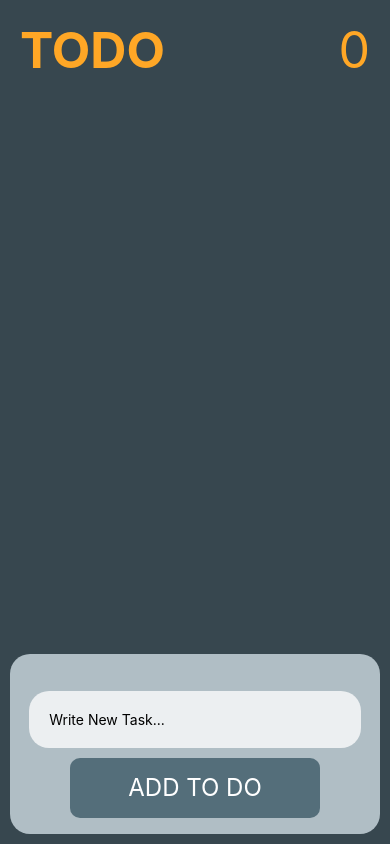
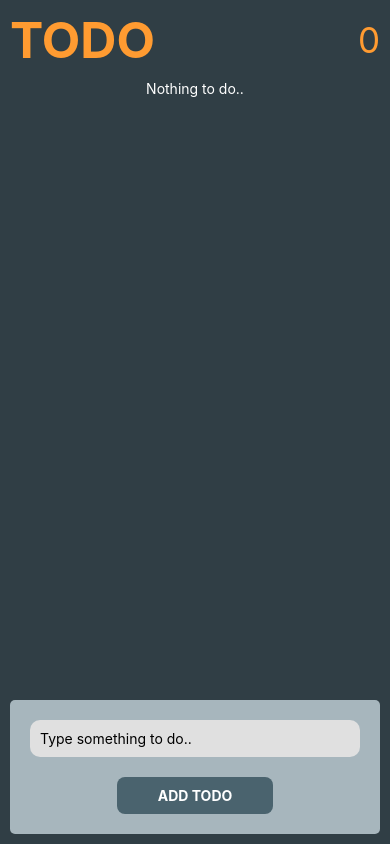
Before and after one commit to Hkc1673/React-Native-toDoList, a React Native app: screen / in a window 390 px wide. Built offline with nearby package versions, Linux system fonts and the light colour scheme.

Commit message:
project completed with function component

```diff
--- a/index.js
+++ b/index.js
@@ -3,7 +3,7 @@
  */
 
 import {AppRegistry} from 'react-native';
-import App from './src/App';
+import Main from './src/Main.js';
 import {name as appName} from './app.json';
 
-AppRegistry.registerComponent(appName, () => App);
+AppRegistry.registerComponent(appName, () => Main);
--- a/src/App.js
+++ /dev/null
@@ -1,13 +0,0 @@
-
-import React from 'react';
-import Main from "./Main";
-import Note from './Note';
-
-export default class App extends React.Component {
-  render(){
-    return (
-      <Main/>
-
-    );
-  }
-}
--- a/src/Main.js
+++ b/src/Main.js
@@ -1,136 +1,69 @@
+import React, {useState} from "react";
+import { SafeAreaView, Text, View, FlatList } from 'react-native';
 
-import React from 'react';
-import {
-  StyleSheet,
-  ScrollView,
-  View,
-  Text,
-  TextInput,
-  TouchableOpacity,
-  Dimensions,
-} from 'react-native';
-import Note from "./Note";
+import { main } from './styles';
+import { TodoInput, TodoCard } from './components';
 
+const Main = () => {
+    const [list, setList] = useState([])
 
-
-export default class Main extends React.Component  {
-
-    constructor(props){
-      super(props);
-
-      this.state = {
-        noteArray:[],
-        noteText:"",
-      }
+    function addTodo(text) {
+        const element = {
+            id: list.length,
+            todo: text,
+            isDone: false
+        }
+        const newArray = [element, ...list]
+        setList(newArray);
     }
 
+    function doneTodo(todoId) {
+        const newArray = [...list];
+        const todoIndex = newArray.findIndex(item => item.id == todoId);
 
+        newArray[todoIndex].isDone = !newArray[todoIndex].isDone;
 
-    render(){
+        setList(newArray);
+    }
 
-        let notes = this.state.noteArray.map((val,key)=>{
-          return <Note key={key} keyval={key} val={val}
-                  deleteMethod={()=> this.deleteNote(key)}/>
-        });
+    function removeTodo(todoId) {
+        const newArray = [...list];
+        const todoIndex = list.findIndex(t => t.id == todoId);
 
+        newArray.splice(todoIndex, 1);
+        setList(newArray);
+    }
+
+    const renderTodo = ({ item }) => {
         return (
-            <View style= {styles.container}>
-              <View style={styles.header}>
-                <Text style={styles.headerText}>TODO</Text>
-                <Text style={{ fontSize: 50, color: '#FFA726'  }}>{notes.length}</Text>
-              </View>
+            <TodoCard
+                data={item}
+                onDone={() => doneTodo(item.id)}
+                onRemove={() => removeTodo(item.id)}
+            />
+        )
+    }
 
-              <ScrollView style={styles.scrollContainer}>
-                {notes}
-              </ScrollView>
+    return (
+        <SafeAreaView style={main.container}>
 
-              <View style={styles.footer}>
-                <TextInput
-                 style={styles.textInput}
-                 onChangeText={(noteText)=> this.setState({noteText})}
-                 value={this.state.noteText}
-                 placeholder="Write New Task..."
-                 underlineColorAndroid="transparent">
-                </TextInput>
-
-
-                <TouchableOpacity onPress={this.addNote.bind(this)}
-                style={styles.addButton}>
-                  <Text style={styles.addButtonText}>ADD TO DO</Text>
-                </TouchableOpacity>
+                <View style={main.banner}>
+                    <Text style={main.todoText}>TODO</Text>
+                    <Text style={main.todoCount}>{list.filter(t => t.isDone === false).length}</Text>
                 </View>
 
-            </View>
-          );
-    }
-    addNote() {
-      if (this.state.noteText) {
+                <FlatList
+                    keyExtractor={(item, index) => index.toString()}
+                    data={list}
+                    renderItem={renderTodo}
+                    ListEmptyComponent={() => <Text style={main.emptyComponent}>Nothing to do..</Text>}
+                />
 
-        this.state.noteArray.push({
-          "note":this.state.noteText
-        });
+                <TodoInput
+                    onTodoEnter={todoText => addTodo(todoText)}
+                />
+        </SafeAreaView>
+    );
+}
 
-        this.setState({noteArray: this.state.noteArray});
-        this.setState({noteText: ""});
-      }
-    }
-
-    deleteNote(key){
-        this.state.noteArray.splice(key,1);
-        this.setState({noteArray: this.state.noteArray});
-    }
-};
-
-
-
-
-const styles = StyleSheet.create({
-  container: {
-    flex: 1,
-    backgroundColor: "#37474F",
-  },
-  header: {
-    flexDirection: "row",
-    alignItems: "center",
-    justifyContent: "space-between",
-    padding: 20,
-  },
-  headerText: {
-    color: '#FFA726',
-    fontWeight:"bold",
-    fontSize: 50,
-  },
-  scrollContainer: {
-    flex: 1,
-  },
-  footer: {
-    height:180,
-    alignItems: 'center',
-    justifyContent: 'center',
-    backgroundColor: "#B0BEC5",
-    margin:10,
-    borderRadius: 20,
-
-  },
-  textInput: {
-    color: 'black',
-    padding: 20,
-    backgroundColor: '#ECEFF1',
-    borderRadius: 20,
-    margin: 20,
-    marginBottom: 10,
-    width: Dimensions.get("window").width*0.85,
-  },
-  addButton: {
-    backgroundColor: '#546E7A',
-    width: 250,
-    height: 60,
-    borderRadius: 10,
-    alignItems: 'center',
-    justifyContent: 'center',
-  },
-  addButtonText: {
-    color: '#fff',
-    fontSize: 24,
-  },
-});
+export default Main;
--- /dev/null
+++ b/src/components/TodoCard.js
@@ -0,0 +1,21 @@
+import React from 'react';
+import { Text, TouchableOpacity } from 'react-native';
+
+import { todo_card } from '../styles'
+
+const TodoCard = (props) => {
+    return (
+        <TouchableOpacity
+            style={todo_card.container}
+            onPress={() => props.onDone()}
+            onLongPress={() => props.onRemove()}
+        >
+            <Text style={[
+                todo_card.text,
+                { textDecorationLine: props.data.isDone ? 'line-through' : null }
+            ]}>{props.data.todo}</Text>
+        </TouchableOpacity>
+    )
+}
+
+export { TodoCard }
--- /dev/null
+++ b/src/components/TodoInput.js
@@ -0,0 +1,29 @@
+import React, { useState } from 'react';
+import { View, Text, TextInput, TouchableOpacity } from 'react-native';
+
+import { todo_input } from '../styles'
+
+const TodoInput = (props) => {
+    const [text, setText] = useState("");
+
+    return (
+        <View style={todo_input.container}>
+            <View style={todo_input.inputContainer}>
+                <TextInput
+                    placeholder="Type something to do.."
+                    onChangeText={value => setText(value)}
+                />
+            </View>
+
+            <TouchableOpacity
+                style={todo_input.buttonContainer}
+                onPress={() => props.onTodoEnter(text)}
+            >
+                <Text style={todo_input.buttonText}>ADD TODO</Text>
+            </TouchableOpacity>
+
+        </View>
+    )
+}
+
+export { TodoInput };
--- /dev/null
+++ b/src/components/index.js
@@ -0,0 +1,2 @@
+export * from './TodoCard';
+export * from './TodoInput';
--- a/src/note.js
+++ /dev/null
@@ -1,52 +0,0 @@
-import React from 'react';
-import {
-  StyleSheet,
-  View,
-  Text,
-  TouchableOpacity,
-} from 'react-native';
-
-export default class Note extends React.Component {
-    render() {
-        return (
-            <View key={this.props.keyval} style={styles.note}>
-                <Text style={styles.noteText}>{this.props.val.note}</Text>
-
-
-                <TouchableOpacity onPress={this.props.deleteMethod} style={styles.noteDelete}>
-                    <Text style={styles.noteDeleteText}>Del</Text>
-                </TouchableOpacity>
-
-            </View>
-        );
-    }
-};
-
-const styles = StyleSheet.create({
-    note: {
-        position: 'relative',
-        padding: 20,
-        paddingRight:100,
-    },
-    noteText: {
-        padding: 20,
-        backgroundColor: "#546E7A",
-        color: "white",
-        borderRadius: 10,
-        fontSize: 20,
-    },
-    noteDelete: {
-        position: 'absolute',
-        justifyContent: 'center',
-        alignItems: 'center',
-        backgroundColor: '#2980b9',
-        padding: 10,
-        top: 10,
-        bottom: 10,
-        right: 10,
-        borderRadius: 10,
-    },
-    noteDeleteText: {
-        color: 'white',
-    }
-  });
--- /dev/null
+++ b/src/styles.js
@@ -0,0 +1,76 @@
+import { StyleSheet, Dimensions } from 'react-native';
+
+/**
+ * #303e45
+ * #a7b6bd
+ * #4a636e
+ * #ff9b31
+ */
+
+const main = StyleSheet.create({
+    container: {
+        flex: 1,
+        backgroundColor: '#303e45'
+    },
+    banner: {
+        flexDirection: 'row',
+        justifyContent: 'space-between',
+        padding: 10,
+        alignItems: 'center'
+    },
+    todoText: {
+        fontSize: 50,
+        fontWeight: 'bold',
+        color: "#ff9b31"
+    },
+    todoCount: {
+        fontSize: 35,
+        color: "#ff9b31"
+    },
+    emptyComponent: {
+        color: 'white',
+        textAlign: 'center'
+    }
+})
+
+const todo_input = StyleSheet.create({
+    inputContainer: {
+        backgroundColor: '#e0e0e0',
+        padding: 10,
+        margin: 10,
+        borderRadius: 10
+    },
+    container: {
+        backgroundColor: '#a7b6bd',
+        padding: 10,
+        margin: 10,
+        borderRadius: 5
+    },
+    buttonContainer: {
+        backgroundColor: '#4a636e',
+        padding: 10,
+        margin: 10,
+        width: Dimensions.get('window').width / 2.5,
+        alignSelf: 'center',
+        borderRadius: 8
+    },
+    buttonText: {
+        color: 'white',
+        fontWeight: 'bold',
+        textAlign: 'center'
+    }
+})
+
+const todo_card = StyleSheet.create({
+    container: {
+        backgroundColor: '#a7b6bd',
+        padding: 8,
+        margin: 5,
+        borderRadius: 7
+    },
+    text: {
+        fontSize: 18
+    }
+})
+
+export { main, todo_input, todo_card };
```
